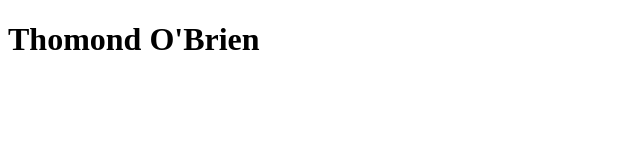
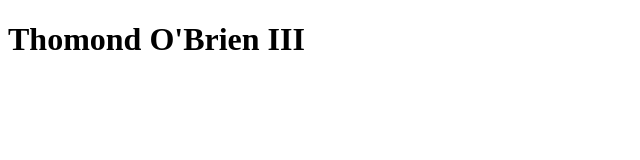
Before and after one commit to ThomondOBrien/thomondobrien.github.io, a plain HTML site: page index.html in a window 1280 px wide. Shown: the full height of the page, 0-640 px from the left. Drawn offline with Linux system fonts and the light colour scheme.

Commit message:
Added the Third

```diff
--- a/index.html
+++ b/index.html
@@ -4,8 +4,7 @@
 <title>Thomond O'Brien Resume</title>
   </head>
 <body>
-  <h1> Thomond O'Brien
+  <h1> Thomond O'Brien III
   </h1>
 </body>
-
 </html>
```
